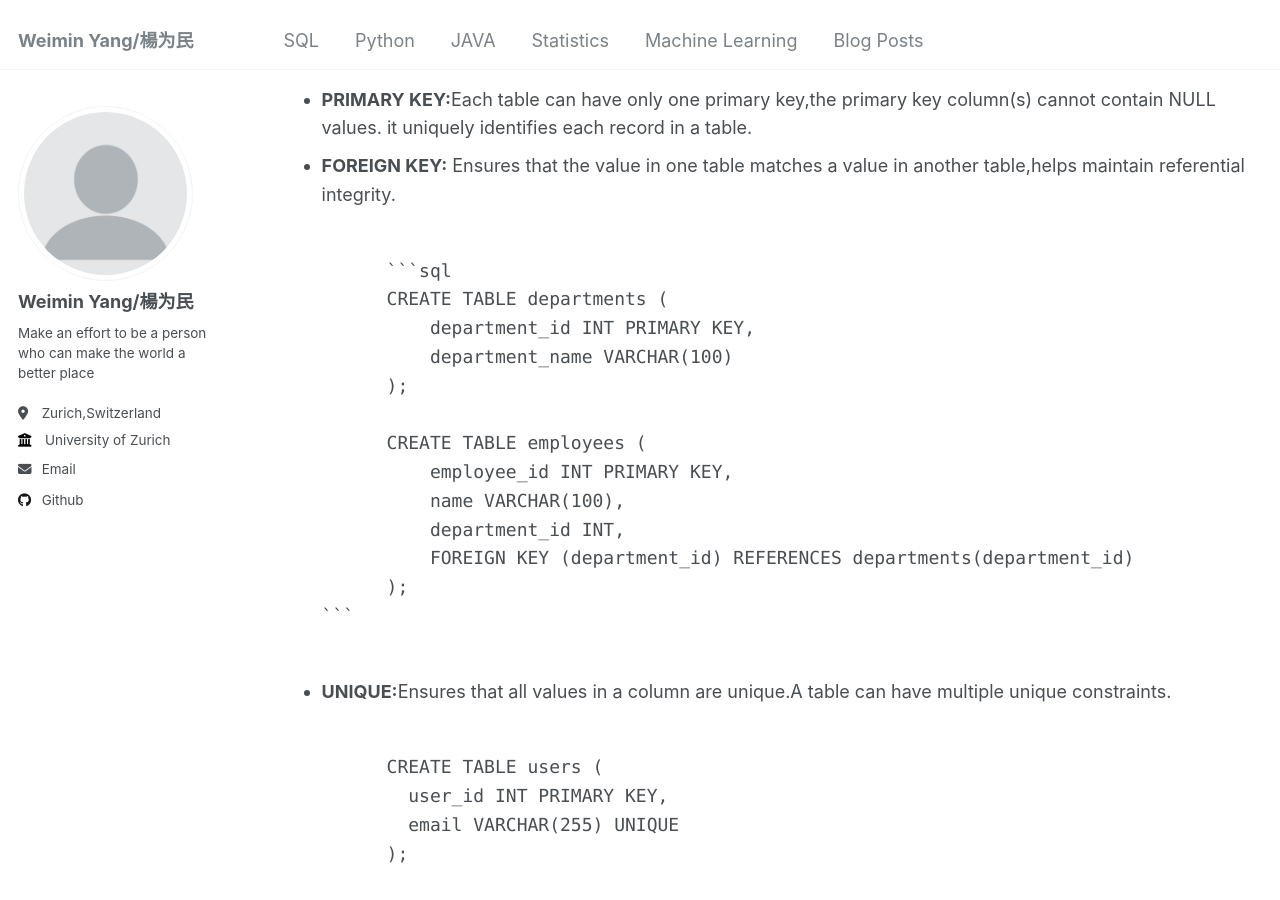
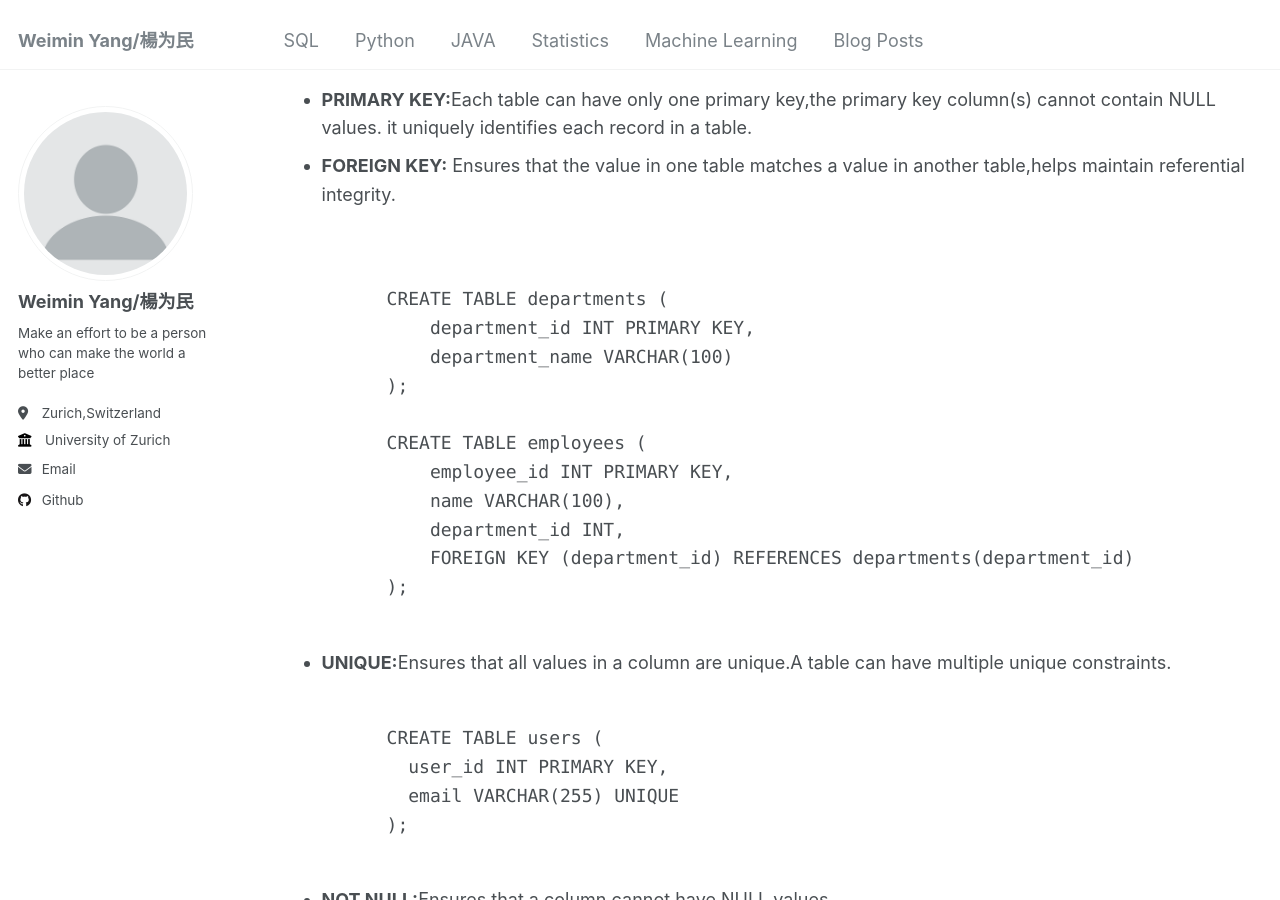
Before and after one commit to weimin3/weimin3.github-io, a Jekyll site: the page built from _pages/SQL.html, in a window 1280 px wide and 900 px high, scrolled down 609 px. Built offline with Jekyll 4.4.1, drawn with Linux system fonts in a browser that asks for light colours; some of the changed lines change nothing that is shown; some of the changed text lies outside the part shown.

Commit message:
Update SQL.html

````diff
--- a/_pages/SQL.html
+++ b/_pages/SQL.html
@@ -18,7 +18,7 @@
   <li><strong>PRIMARY KEY:</strong>Each table can have only one primary key,the primary key column(s) cannot contain NULL values. it uniquely identifies each record in a table.</li>
   <li><strong>FOREIGN KEY:</strong> Ensures that the value in one table matches a value in another table,helps maintain referential integrity.
     <pre><code>
-      ```sql
+
       CREATE TABLE departments (
           department_id INT PRIMARY KEY,
           department_name VARCHAR(100)
@@ -30,7 +30,6 @@
           department_id INT,
           FOREIGN KEY (department_id) REFERENCES departments(department_id)
       );
-```
     </code></pre>
   </li>
   <li><strong>UNIQUE:</strong>Ensures that all values in a column are unique.A table can have multiple unique constraints.
@@ -76,7 +75,7 @@
   </li>
 </ul>
 
-<p>There are three categories SQL commands used for communicate with a database,They</p>
+<p>There are three categories SQL commands used for communicate with a database,They are:</p>
 {% for tutorial in site.SQL %}
   <h2><a href="{{ tutorial.url }}">{{ tutorial.title }}</a></h2>
   <p>{{ tutorial.excerpt }}</p>
````
